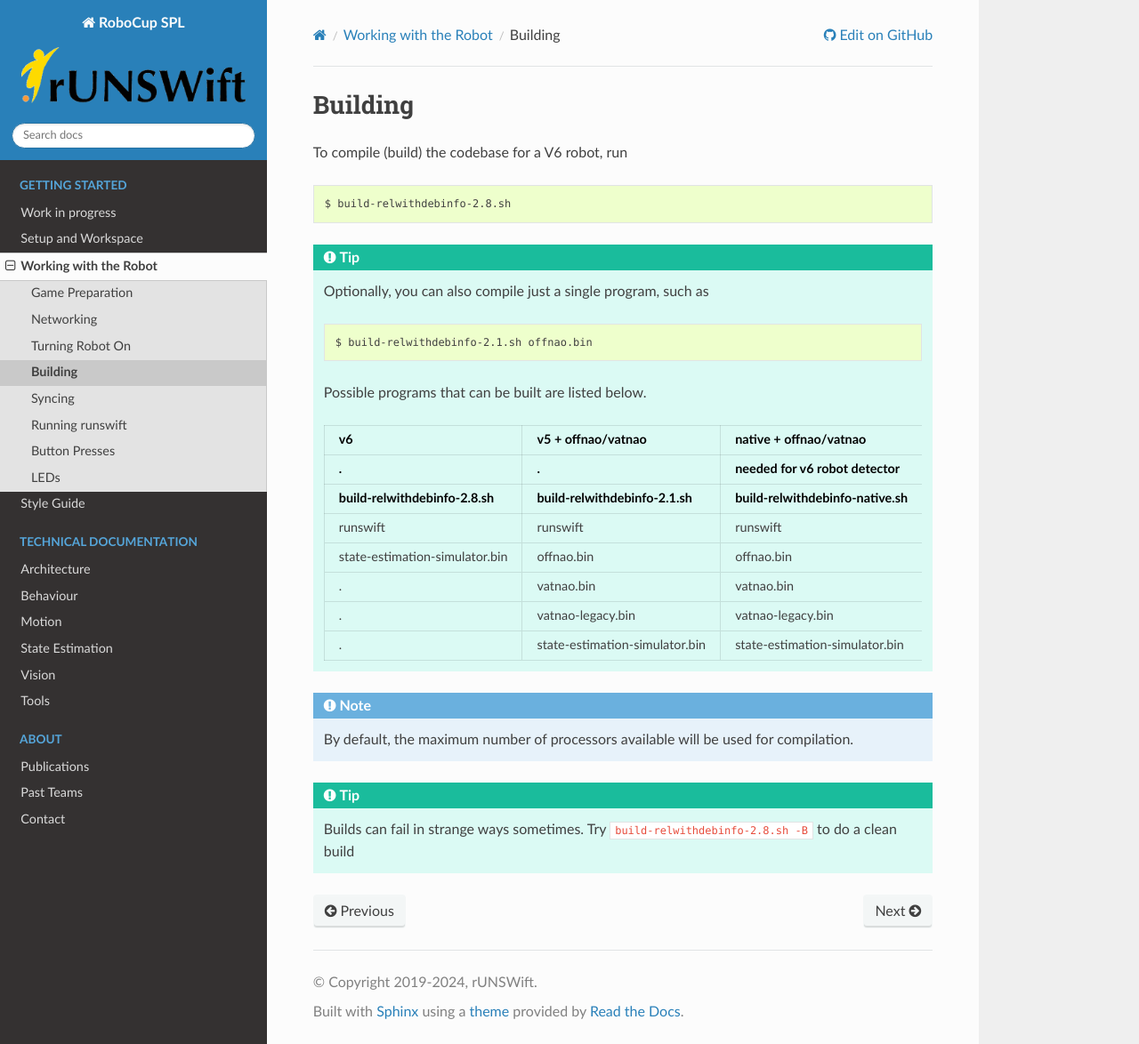
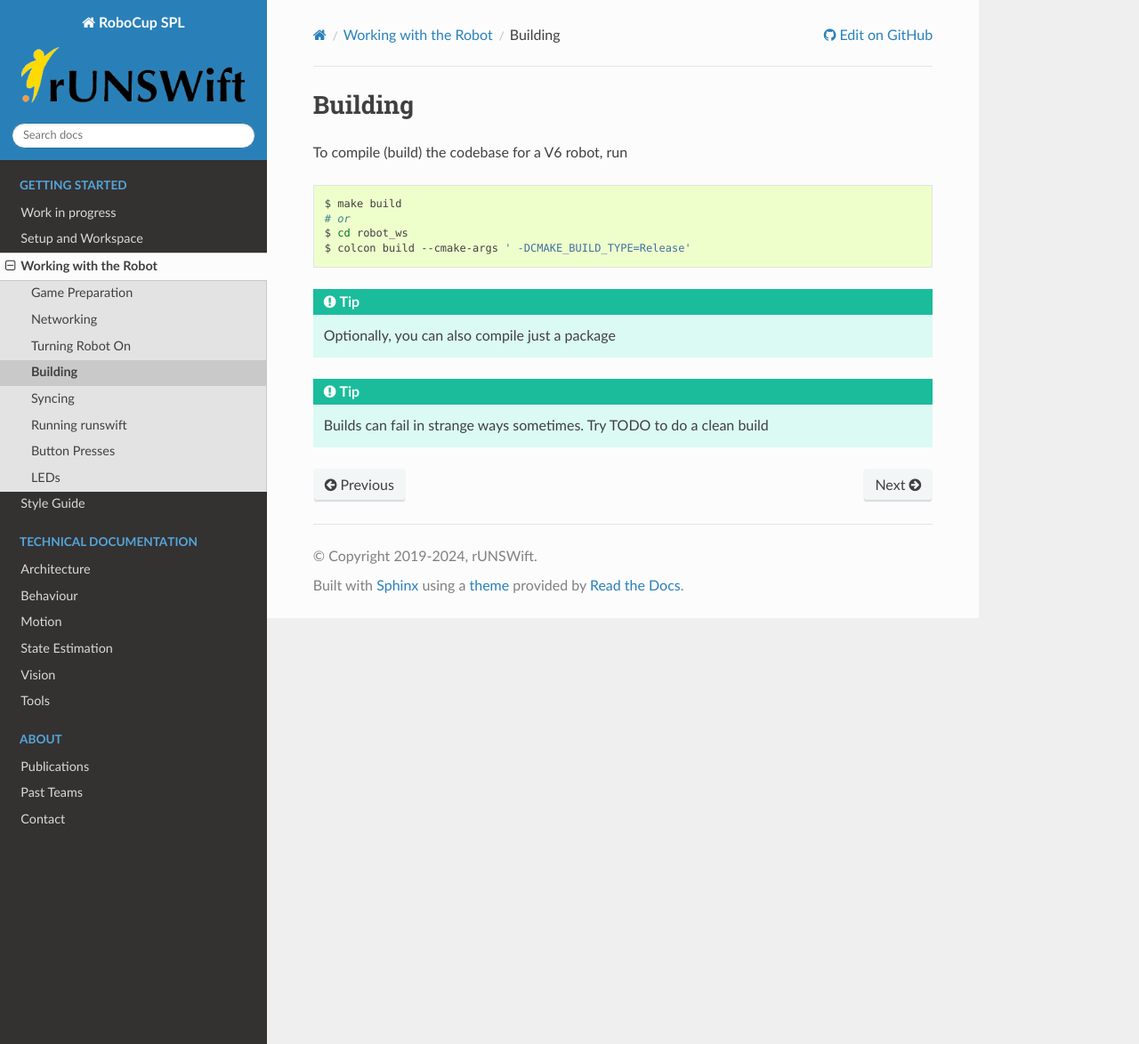
Before and after one commit to UNSWComputing/rUNSWift-docs, a Sphinx documentation site: the page built from source/getting_started/working_with_the_robot/building.rst, in a window 1280 px wide and 1174 px high. Shown: the whole window at 89% size. Built offline with Sphinx 7.4.7 and the Read the Docs theme 3.1.0, drawn with Linux system fonts in a browser that asks for light colours.

Commit message:
changed up some building instructions

```diff
--- a/source/getting_started/working_with_the_robot/building.rst
+++ b/source/getting_started/working_with_the_robot/building.rst
@@ -6,34 +6,15 @@ To compile (build) the codebase for a V6 robot, run
 
 .. code-block:: bash
 
-    $ build-relwithdebinfo-2.8.sh
+    $ make build
+    # or
+    $ cd robot_ws
+    $ colcon build --cmake-args ' -DCMAKE_BUILD_TYPE=Release'
 
 .. tip::
 
-    Optionally, you can also compile just a single program, such as
-
-    .. code-block:: bash
-
-        $ build-relwithdebinfo-2.1.sh offnao.bin
-
-    Possible programs that can be built are listed below.
-
-    ============================== ============================== ==============================
-                  v6                     v5 + offnao/vatnao           native + offnao/vatnao
-    .                              .                               needed for v6 robot detector
-    ------------------------------ ------------------------------ ------------------------------
-    build-relwithdebinfo-2.8.sh    build-relwithdebinfo-2.1.sh    build-relwithdebinfo-native.sh
-    ============================== ============================== ==============================
-    runswift                       runswift                       runswift
-    state-estimation-simulator.bin offnao.bin                     offnao.bin
-    .                              vatnao.bin                     vatnao.bin
-    .                              vatnao-legacy.bin              vatnao-legacy.bin
-    .                              state-estimation-simulator.bin state-estimation-simulator.bin
-    ============================== ============================== ==============================
-
-.. note::
-    By default, the maximum number of processors available will be used for compilation.
+    Optionally, you can also compile just a package
 
 
 .. tip::
-    Builds can fail in strange ways sometimes. Try ``build-relwithdebinfo-2.8.sh -B`` to do a clean build
+    Builds can fail in strange ways sometimes. Try TODO to do a clean build
```
